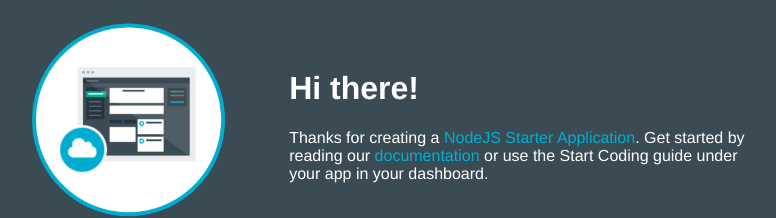
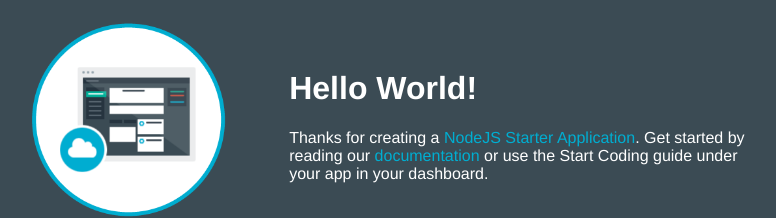
Before and after one commit to ivanloa3/rentShopGame, a website: page public/index.html in a window 1280 px wide. Shown: the part 136-354 px from the top of the page, without its empty margins (253-1029 px from the left). Drawn offline with Linux system fonts and the light colour scheme.

Commit message:
Hello World

```diff
--- a/public/index.html
+++ b/public/index.html
@@ -15,7 +15,7 @@
         <td style= "width:30%;">
           <img class = "newappIcon" src="images/newapp-icon.png">
         <td>
-            <h1>Hi there!</h1>
+            <h1>Hello World!</h1>
           <p>Thanks for creating a
             <span class = "blue">NodeJS Starter Application</span>.
             Get started by reading our
```
Also changed, not shown: 2 other files.
